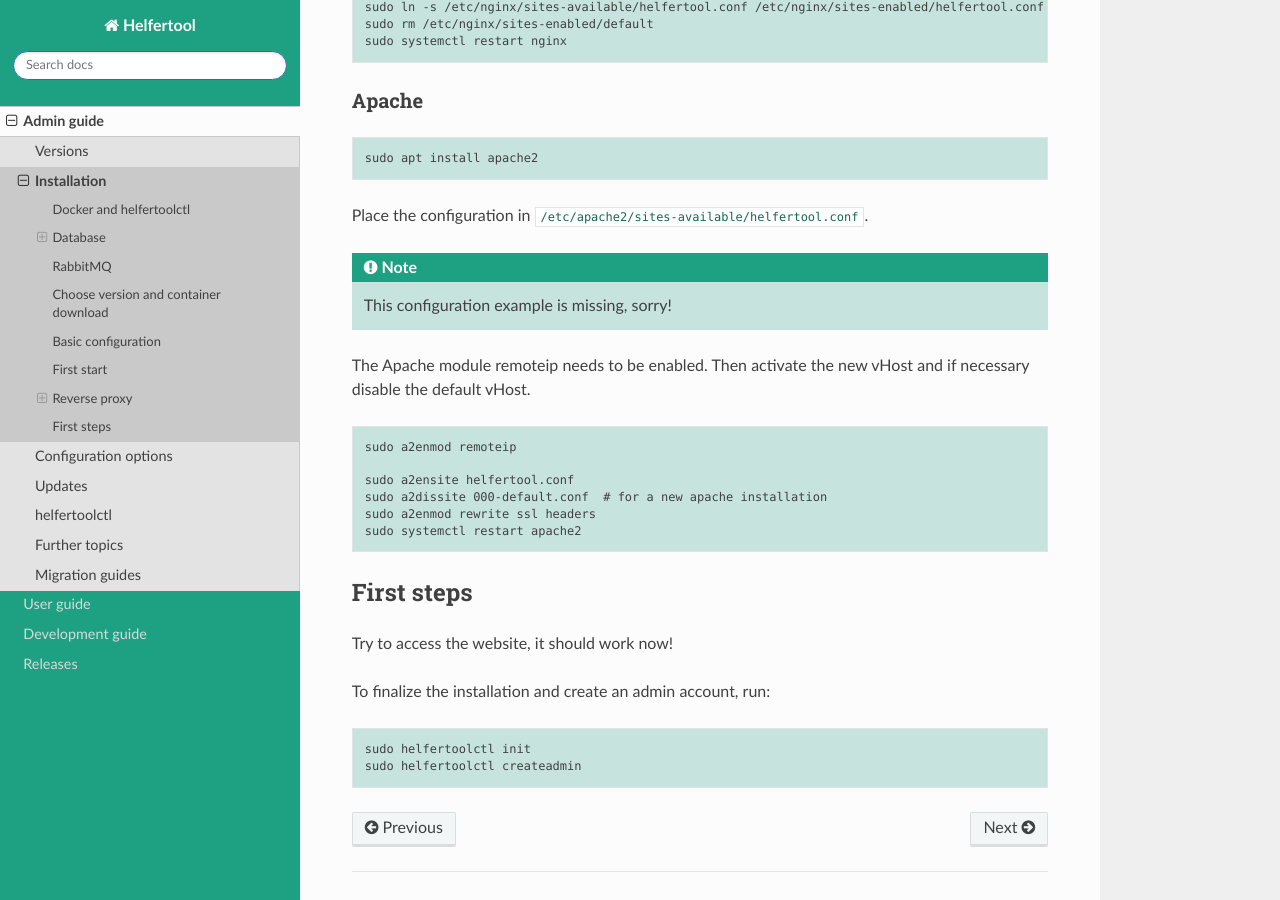
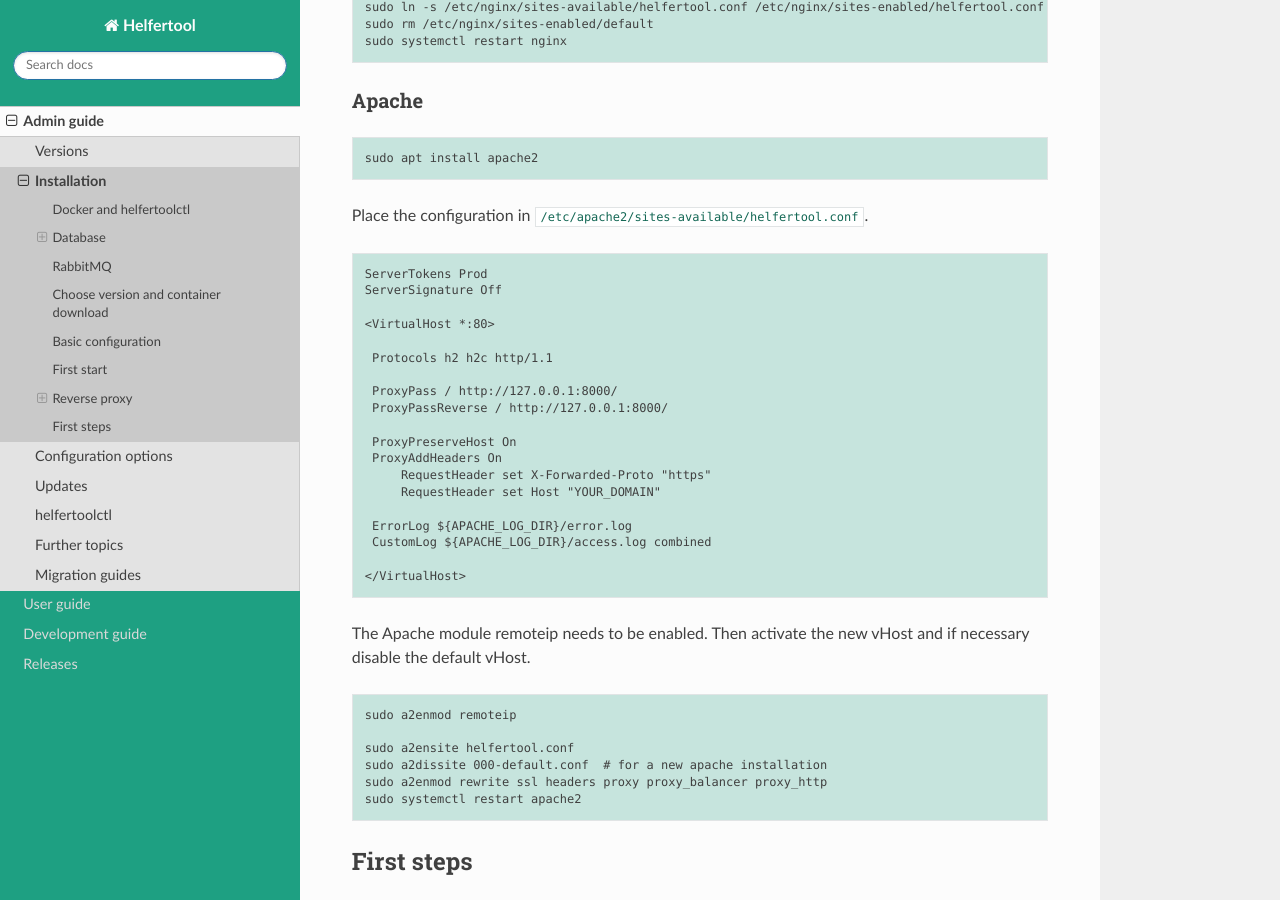
Before and after one commit to helfertool/docs, a Sphinx documentation site: the page built from source/admin/installation.rst, in a window 1280 px wide and 900 px high, scrolled down 5289 px. Built offline with Sphinx 7.4.7 and the Read the Docs theme 2.0.0, drawn with Linux system fonts in a browser that asks for light colours.

Commit message:
Added apache reverse proxy configuration

```diff
--- a/source/admin/installation.rst
+++ b/source/admin/installation.rst
@@ -292,8 +292,28 @@ Place the configuration in ``/etc/apache2/sites-available/helfertool.conf``.
   the file is also in the git repository under ``stuff/deployment/apache.conf``.
   Review and adapt the settings carefully.
 
-.. note::
-   This configuration example is missing, sorry!
+.. code-block:: none
+
+   ServerTokens Prod
+   ServerSignature Off
+
+   <VirtualHost *:80>
+
+    Protocols h2 h2c http/1.1
+
+    ProxyPass / http://127.0.0.1:8000/
+    ProxyPassReverse / http://127.0.0.1:8000/
+
+    ProxyPreserveHost On
+    ProxyAddHeaders On
+        RequestHeader set X-Forwarded-Proto "https"
+        RequestHeader set Host "YOUR_DOMAIN"
+
+    ErrorLog ${APACHE_LOG_DIR}/error.log
+    CustomLog ${APACHE_LOG_DIR}/access.log combined
+
+   </VirtualHost>
+
 
 The Apache module remoteip needs to be enabled.
 Then activate the new vHost and if necessary disable the default vHost.
@@ -304,7 +324,7 @@ Then activate the new vHost and if necessary disable the default vHost.
 
    sudo a2ensite helfertool.conf
    sudo a2dissite 000-default.conf  # for a new apache installation
-   sudo a2enmod rewrite ssl headers
+   sudo a2enmod rewrite ssl headers proxy proxy_balancer proxy_http
    sudo systemctl restart apache2
 
 First steps
```
